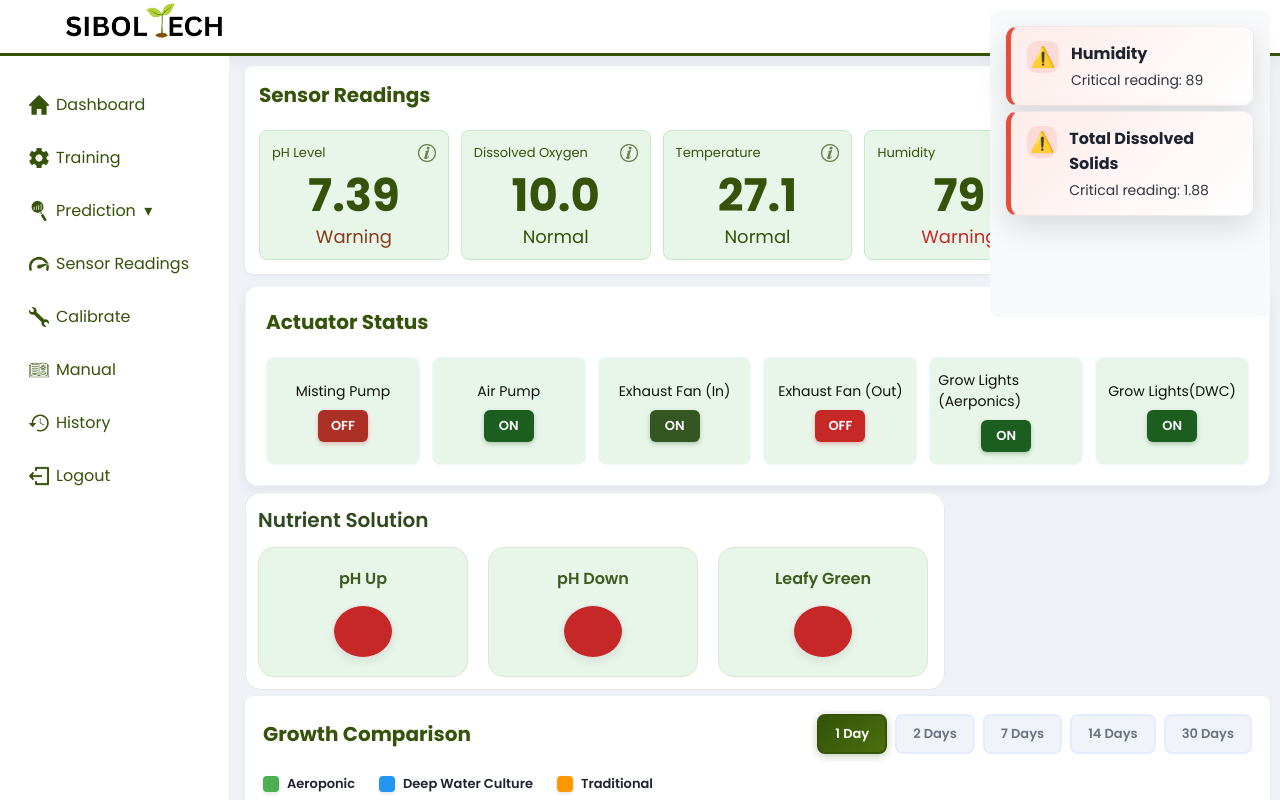
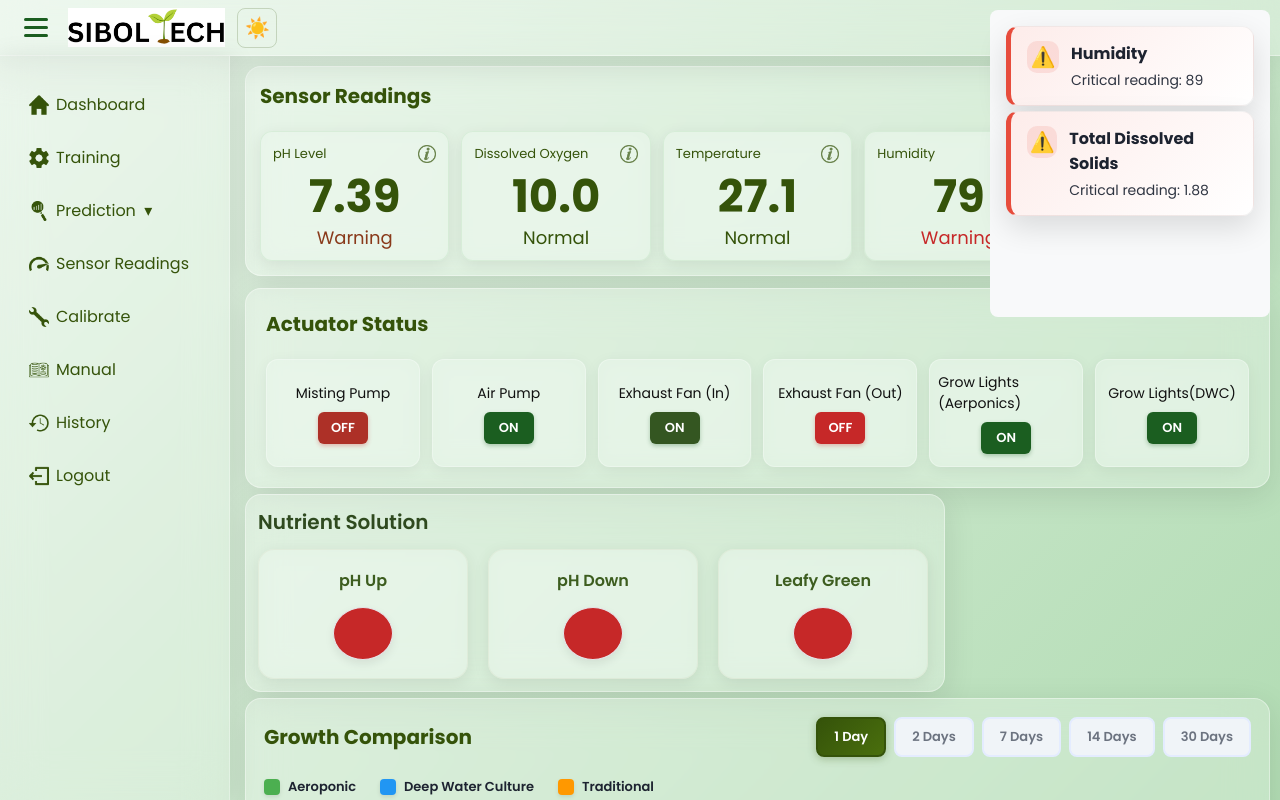
Before and after one commit to YsabelaRegaspe/SIBOLTECH-WAG-GAGALAWIN, a plain HTML site: page SIBOLTECH-main/SIBOLTECH-main/index.html in a window 1280 px wide. Shown: the top 800 px of the page. Drawn offline with Linux system fonts and the light colour scheme.

Commit message:
Add files via upload

```diff
--- a/SIBOLTECH-main/SIBOLTECH-main/index.css
+++ b/SIBOLTECH-main/SIBOLTECH-main/index.css
@@ -15,7 +15,7 @@
 .calibrate-tab-btn.active::after { transform: scaleX(1); }
 
 .calibrate-grid { display: grid; grid-template-columns: 1fr 1fr; gap: 21px; margin-bottom: 30px; margin-top: 40px; }
-.cal-card { background: #fff; border-radius: 16px; box-shadow: 0 2px 8px rgba(0,0,0,0.06); padding: 16px; width: 140%;  }
+.cal-card { background: rgba(255, 255, 255, 0.3); backdrop-filter: blur(15px); -webkit-backdrop-filter: blur(15px); border: 1px solid rgba(255, 255, 255, 0.4); border-radius: 16px; box-shadow: 0 8px 32px rgba(0,0,0,0.08); padding: 16px; width: 140%;  }
 .cal-card.sensor-readings { width: 60%; justify-self: center; margin-left: 245px; height: 198px; }
 .card .input-panel {
 	 background: #fff; border-radius: 16px; box-shadow: 0 2px 8px rgba(0,0,0,0.06); padding: 16px; width: 140%;
@@ -265,13 +265,14 @@
 }
 
 .sensor-graph-card {
-	/* Modern elevated card design */
-	background: linear-gradient(135deg, #ffffff 0%, #f8fafc 100%);
+	/* Glassmorphism design */
+	background: rgba(255, 255, 255, 0.25);
+	backdrop-filter: blur(20px);
+	-webkit-backdrop-filter: blur(20px);
+	border: 1px solid rgba(255, 255, 255, 0.4);
 	border-radius: 16px;
-	box-shadow: 0 4px 20px rgba(0, 0, 0, 0.08),
-				0 2px 8px rgba(0, 0, 0, 0.04);
+	box-shadow: 0 8px 32px rgba(0, 0, 0, 0.1);
 	padding: 20px;
-	border: 1px solid rgba(226, 232, 240, 0.8);
 	transition: all 0.3s cubic-bezier(0.4, 0, 0.2, 1);
 	overflow: hidden;
 	position: relative;
@@ -338,7 +339,51 @@
 	--muted:#6c7380;
 	--radius:12px;
 	--shadow:0 4px 12px rgba(0,0,0,0.06);
-
+}
+
+/* Original Theme Variables */
+html[data-theme="original"] {
+	--topbar-bg: #ffffff;
+	--topbar-border: 3px solid #35530a;
+	--topbar-shadow: 0 2px 8px rgba(0,0,0,0.1);
+	--sidebar-bg: rgba(255, 255, 255, 0.95);
+	--sidebar-border: 1px solid #eee;
+	--body-bg: linear-gradient(135deg, #f5f5f5 0%, #ffffff 100%);
+	--card-bg: rgba(255, 255, 255, 1);
+	--card-border: 1px solid #eef6ff;
+	--card-shadow: 0 2px 8px rgba(0,0,0,0.06);
+	--sensor-bg: rgba(232, 245, 233, 0.9);
+	--sensor-border: 1px solid #c8e6c9;
+}
+
+/* Glassmorphism Theme Variables */
+html[data-theme="glass"] {
+	--topbar-bg: rgba(255, 255, 255, 0.25);
+	--topbar-border: 1px solid rgba(255, 255, 255, 0.4);
+	--topbar-shadow: 0 8px 32px rgba(0, 0, 0, 0.1);
+	--sidebar-bg: rgba(255, 255, 255, 0.2);
+	--sidebar-border: 1px solid rgba(255, 255, 255, 0.3);
+	--body-bg: linear-gradient(135deg, #e8f5e9 0%, #c8e6c9 50%, #a5d6a7 100%);
+	--card-bg: rgba(255, 255, 255, 0.25);
+	--card-border: 1px solid rgba(255, 255, 255, 0.4);
+	--card-shadow: 0 8px 32px rgba(0, 0, 0, 0.1);
+	--sensor-bg: rgba(232, 245, 233, 0.5);
+	--sensor-border: 1px solid rgba(200, 230, 201, 0.5);
+}
+
+/* Default to glass theme */
+html {
+	--topbar-bg: rgba(255, 255, 255, 0.25);
+	--topbar-border: 1px solid rgba(255, 255, 255, 0.4);
+	--topbar-shadow: 0 8px 32px rgba(0, 0, 0, 0.1);
+	--sidebar-bg: rgba(255, 255, 255, 0.2);
+	--sidebar-border: 1px solid rgba(255, 255, 255, 0.3);
+	--body-bg: linear-gradient(135deg, #e8f5e9 0%, #c8e6c9 50%, #a5d6a7 100%);
+	--card-bg: rgba(255, 255, 255, 0.25);
+	--card-border: 1px solid rgba(255, 255, 255, 0.4);
+	--card-shadow: 0 8px 32px rgba(0, 0, 0, 0.1);
+	--sensor-bg: rgba(232, 245, 233, 0.5);
+	--sensor-border: 1px solid rgba(200, 230, 201, 0.5);
 }
 *{box-sizing:border-box}
 
@@ -346,8 +391,9 @@ body{
     margin:0;
     padding-top:56px;
     font-family:'Poppins';
-    background:var(--bg);
+    background: var(--body-bg);
     color:#111;
+    min-height: 100vh;
 }
 
 .topbar{
@@ -358,17 +404,22 @@ body{
     height:56px;
     display:flex;
     align-items:center;
+    justify-content: flex-start;
     padding:0 16px;
-    background:#fff;
-    border-bottom:3px solid var(--accent);
+    background: var(--topbar-bg);
+    backdrop-filter: blur(20px);
+    -webkit-backdrop-filter: blur(20px);
+    border-bottom: var(--topbar-border);
     z-index:90;
-    box-shadow: var(--shadow);
+    box-shadow: var(--topbar-shadow);
+    gap: 12px;
 }
 
 .brand{
     font-weight:700;
-    margin-left:10px;
-	margin-bottom: 10px;
+    margin-left:0;
+    margin-right:0;
+	margin-bottom: 0;
     font-size:18px;
     letter-spacing:0.2px;
     transition: margin-left 0.3s ease;
@@ -383,25 +434,85 @@ body{
 }
 
 body.sidebar-collapsed .brand{
-    margin-left:30px;
+    margin-left:0;
+}
+
+.sidebar-theme-toggle {
+	margin-top: auto;
+	padding-top: 16px;
+	border-top: 1px solid rgba(53, 83, 10, 0.2);
+	list-style: none;
+}
+
+.theme-toggle {
+	width: 40px;
+	height: 40px;
+	padding: 0;
+	border-radius: 8px;
+	border: 1px solid rgba(53, 83, 10, 0.2);
+	background: transparent;
+	color: #35530a;
+	cursor: pointer;
+	display: flex;
+	align-items: center;
+	justify-content: center;
+	font-size: 20px;
+	font-weight: 500;
+	font-family: 'Poppins';
+	transition: all 0.3s ease;
+	flex-shrink: 0;
+}
+
+.theme-toggle:hover {
+	background: rgba(27, 94, 32, 0.1);
+	border-color: #35530a;
+	transform: scale(1.05);
+}
+
+.theme-toggle .theme-icon {
+	display: inline-block;
+	font-size: 20px;
+	transition: transform 0.3s ease;
+}
+
+.theme-toggle:active .theme-icon {
+	transform: scale(0.9);
+}
+
+.theme-label {
+	display: none;
 }
 
 .burger{
     width:40px;
     height:40px;
-    border-radius:6px;
+    border-radius:8px;
     border:0;
     background:transparent;
     display:flex;
     flex-direction:column;
     justify-content:center;
-    gap:4px;
-    cursor:pointer}
-
-.burger span{display:block;
+    align-items: center;
+    gap:5px;
+    cursor:pointer;
+    padding:8px;
+    transition: all 0.3s ease;
+    flex-shrink: 0;
+}
+
+.burger:hover {
+    background: rgba(27, 94, 32, 0.1);
+    transform: scale(1.05);
+}
+
+.burger span{
+    display:block;
     height:3px;
-    background:#333;
-    border-radius:2px}
+    background: #1b5e20;
+    border-radius:2px;
+    transition: all 0.3s ease;
+    width: 24px;
+}
 
 .sidebar{
     position:fixed;
@@ -409,12 +520,15 @@ body.sidebar-collapsed .brand{
     top:56px;
     bottom:0;
     width:var(--sidebar-width);
-    background:#fff;
+    background: var(--sidebar-bg);
+    backdrop-filter: blur(20px);
+    -webkit-backdrop-filter: blur(20px);
     padding:16px;
-    border-right:1px solid #eee;
+    border-right: var(--sidebar-border);
     overflow:auto;
-    transition: width 0.3s ease, padding 0.3s ease;
+    transition: width 0.3s ease, padding 0.3s ease, background 0.3s ease, border-color 0.3s ease;
     z-index: 100;
+    box-shadow: 4px 0 24px rgba(0, 0, 0, 0.08);
 }
 
 .sidebar.collapsed{
@@ -596,10 +710,14 @@ body.sidebar-collapsed .brand{
     gap:16px}
 
 .card{
-    background:var(--card);
+    background: rgba(255, 255, 255, 0.25);
+    backdrop-filter: blur(20px);
+    -webkit-backdrop-filter: blur(20px);
+    border: 1px solid rgba(255, 255, 255, 0.4);
     padding:18px;
-    border-radius:8px;
-    box-shadow:0 1px 4px rgba(12,24,48,0.05)}
+    border-radius:16px;
+    box-shadow: 0 8px 32px rgba(0, 0, 0, 0.1);
+}
 
 .form-row{
     display:flex;
@@ -1095,8 +1213,10 @@ body.sidebar-collapsed .brand{
 }
 
 .sensor-input-card {
-	background: #e8f5e9;
-	border: 2px solid #e4ecff;
+	background: rgba(232, 245, 233, 0.5);
+	backdrop-filter: blur(10px);
+	-webkit-backdrop-filter: blur(10px);
+	border: 1px solid rgba(200, 230, 201, 0.5);
 	border-radius: 12px;
 	padding: 10px;
 	display: flex;
@@ -1106,6 +1226,7 @@ body.sidebar-collapsed .brand{
 	transition: all 0.3s ease;
 	position: relative;
 	overflow: hidden;
+	box-shadow: 0 4px 16px rgba(0, 0, 0, 0.08);
 }
 
 .sensor-input-card::before {
@@ -2070,7 +2191,12 @@ body.sidebar-collapsed .brand{
     grid-template-columns:repeat(5,1fr);
     gap:12px;
     padding:14px;
-
+    background: rgba(255, 255, 255, 0.25);
+    backdrop-filter: blur(20px);
+    -webkit-backdrop-filter: blur(20px);
+    border-radius: 16px;
+    border: 1px solid rgba(255, 255, 255, 0.4);
+    box-shadow: 0 8px 32px rgba(0, 0, 0, 0.1);
     grid-template-areas:
         "header header header header header"
         "ph do temp hum tds";
@@ -2108,10 +2234,13 @@ body.sidebar-collapsed .brand{
     margin-bottom:6px;
 }
 .sensor{
-    background:#e8f5e9;
-    border-radius:8px;
+    background: rgba(232, 245, 233, 0.6);
+    backdrop-filter: blur(10px);
+    -webkit-backdrop-filter: blur(10px);
+    border-radius:12px;
     padding:12px;
-    border:1px solid #c8e6c9;
+    border: 1px solid rgba(200, 230, 201, 0.5);
+    box-shadow: 0 4px 16px rgba(0, 0, 0, 0.08);
     display:flex;
     flex-direction:column;
     align-items:flex-start;
@@ -2241,11 +2370,13 @@ body.sidebar-collapsed .brand{
     font-size:12px}
 
 .actuator-card{
-    background:var(--card);
+    background: rgba(255, 255, 255, 0.25);
+    backdrop-filter: blur(20px);
+    -webkit-backdrop-filter: blur(20px);
     padding:20px;
-    border-radius:var(--radius);
-    box-shadow:var(--shadow);
-    border:1px solid #eef6ff;
+    border-radius:16px;
+    border: 1px solid rgba(255, 255, 255, 0.4);
+    box-shadow: 0 8px 32px rgba(0, 0, 0, 0.1);
     display:flex;
     flex-direction:column;
     gap:12px;
@@ -2267,13 +2398,15 @@ body.sidebar-collapsed .brand{
     justify-content:center;
     gap:8px;
     padding:12px 8px;
-    border-top:1px solid #f3f4f6;
-    border:1px solid #eef6ff;
-    border-radius:8px;
-    background:#E8F5E9;
+    border: 1px solid rgba(255, 255, 255, 0.3);
+    border-radius:12px;
+    background: rgba(232, 245, 233, 0.5);
+    backdrop-filter: blur(10px);
+    -webkit-backdrop-filter: blur(10px);
     cursor:pointer;
     transition:.2s;
 	font-size:14px;
+    box-shadow: 0 4px 16px rgba(0, 0, 0, 0.06);
 }
 
 .actuators .act:hover{
@@ -2302,11 +2435,14 @@ body.sidebar-collapsed .brand{
 
 /* Nutrient Solution controls */
 .nutrition-solution-card{
-	background:#ffffff;
-	border:1px solid #e8e8e8;
+	background: rgba(255, 255, 255, 0.25);
+	backdrop-filter: blur(20px);
+	-webkit-backdrop-filter: blur(20px);
+	border: 1px solid rgba(255, 255, 255, 0.4);
 	border-radius:16px;
 	padding:12px;
 	max-width:700px;
+	box-shadow: 0 8px 32px rgba(0, 0, 0, 0.1);
 }
 
 .nutrition-solution-card .card-header{
@@ -2322,8 +2458,10 @@ body.sidebar-collapsed .brand{
 }
 
 .nutrient-item{
-	background:#e8f5e9;
-	border:1px solid #dce6d1;
+	background: rgba(232, 245, 233, 0.5);
+	backdrop-filter: blur(10px);
+	-webkit-backdrop-filter: blur(10px);
+	border: 1px solid rgba(220, 230, 209, 0.5);
 	border-radius:16px;
 	padding:18px 12px;
 	display:flex;
@@ -2332,6 +2470,7 @@ body.sidebar-collapsed .brand{
 	gap:14px;
 	height: 130px;
 	width: 210px;
+	box-shadow: 0 4px 16px rgba(0, 0, 0, 0.08);
 }
 
 .nutrient-label{
@@ -2630,11 +2769,13 @@ body.sidebar-collapsed .brand{
 }
 
 .plant-graph-card {
-	background: var(--card);
+	background: rgba(255, 255, 255, 0.25);
+	backdrop-filter: blur(20px);
+	-webkit-backdrop-filter: blur(20px);
+	border: 1px solid rgba(255, 255, 255, 0.4);
 	padding: 20px;
-	border-radius: var(--radius);
-	box-shadow: var(--shadow);
-	border: 1px solid #eef6ff;
+	border-radius: 16px;
+	box-shadow: 0 8px 32px rgba(0, 0, 0, 0.1);
 	transition: transform 0.2s ease, box-shadow 0.2s ease;
 }
 
--- a/SIBOLTECH-main/SIBOLTECH-main/index.html
+++ b/SIBOLTECH-main/SIBOLTECH-main/index.html
@@ -19,6 +19,9 @@
 		<div class="brand">
 			<img src="../siboltechlogo.png" alt="SibolTech" class="brand-logo">
 		</div>
+		<button id="themeToggle" class="theme-toggle" aria-label="Toggle theme">
+			<span class="theme-icon">🌙</span>
+		</button>
 	</header>
 
 	<aside id="sidebar" class="sidebar">
@@ -43,6 +46,7 @@
 				<li><a href="#" data-tab="manual"><span class="icon"><img src="../manualicon.png" alt="Manual"></span><span>Manual</span></a></li>
 				<li><a href="#" data-tab="history"><span class="icon"><img src="../historicon.png" alt="History"></span><span>History</span></a></li>
 				<li><a href="#" data-tab="logout"><span class="icon"><img src="../logoutlogo.png" alt="Logout"></span><span>Logout</span></a></li>
+
 			</ul>
 		</nav>
 	</aside>
--- a/SIBOLTECH-main/SIBOLTECH-main/index.js
+++ b/SIBOLTECH-main/SIBOLTECH-main/index.js
@@ -2752,3 +2752,37 @@ function showDWC() {
 	const metric = activeMetricBtn ? activeMetricBtn.getAttribute('data-metric') : 'height';
 	generatePlantGraphs(metric, 'dwc');
 }
+
+// Theme Toggle Functionality
+function initThemeToggle() {
+	const themeToggle = document.getElementById('themeToggle');
+	const html = document.documentElement;
+
+	// Get saved theme from localStorage or default to 'glass'
+	const savedTheme = localStorage.getItem('sboltech-theme') || 'glass';
+	html.setAttribute('data-theme', savedTheme);
+	updateThemeIcon(savedTheme);
+
+	// Theme toggle click handler
+	if(themeToggle) {
+		themeToggle.addEventListener('click', () => {
+			const currentTheme = html.getAttribute('data-theme');
+			const newTheme = currentTheme === 'glass' ? 'original' : 'glass';
+
+			html.setAttribute('data-theme', newTheme);
+			localStorage.setItem('sboltech-theme', newTheme);
+			updateThemeIcon(newTheme);
+		});
+	}
+}
+
+function updateThemeIcon(theme) {
+	const themeToggle = document.getElementById('themeToggle');
+	if(themeToggle) {
+		const icon = themeToggle.querySelector('.theme-icon');
+		icon.textContent = theme === 'glass' ? '☀️' : '🌙';
+	}
+}
+
+// Initialize theme toggle on page load
+initThemeToggle();
```
